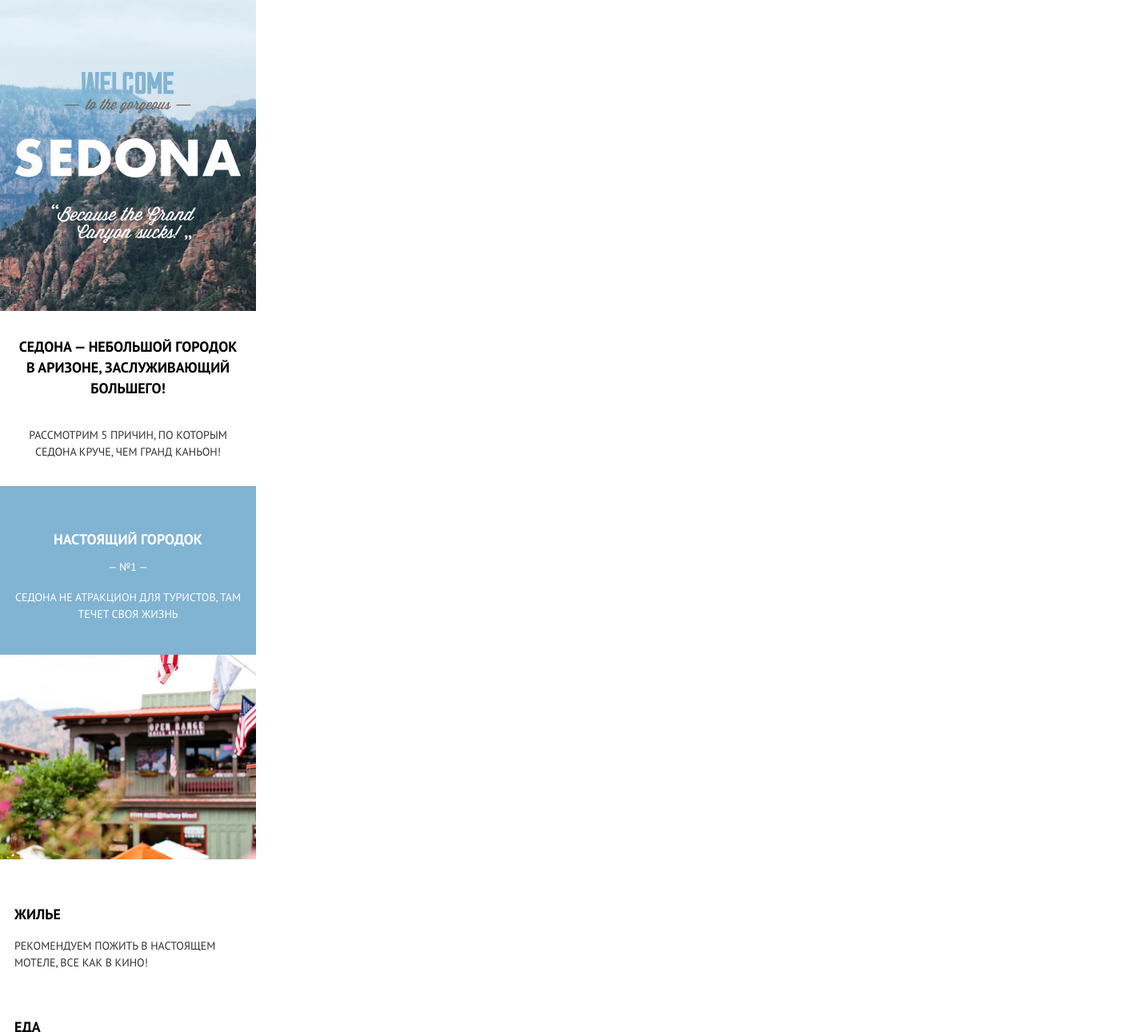
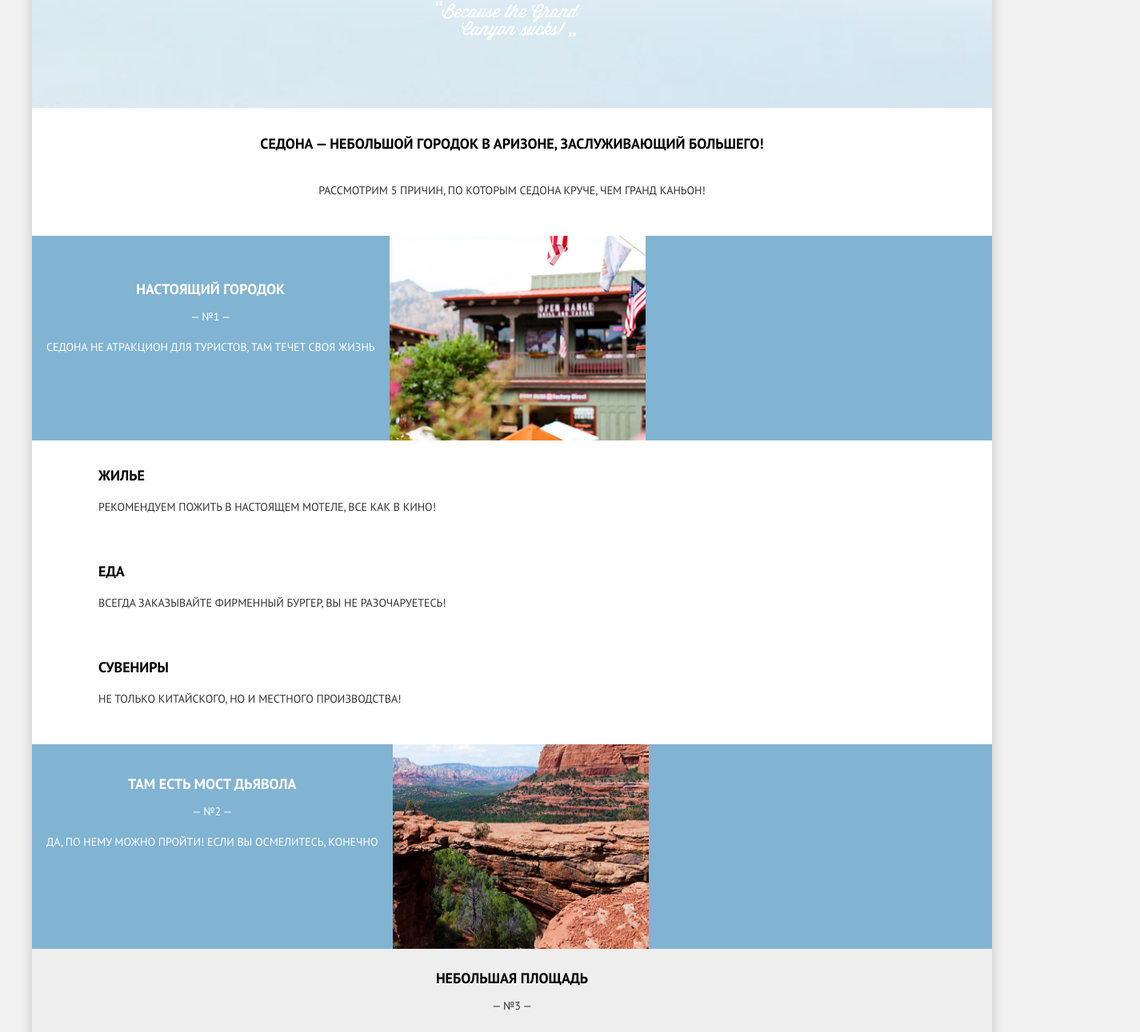
Before and after one commit to YuliaKoltsova/2274821-sedona-28, a website: page source/index.html in a window 1280 px wide. Shown: the part 351-1642 px from the top of the page at 80% size, 1425 px wide, since content can reach past the window. Drawn offline with nearby package versions, Linux system fonts and the light colour scheme; files that its build step writes are made by us from their sources.

Commit message:
Вносит изменения в разметку и стили раздела с преимуществами. Создает @media для шапки.

```diff
--- a/source/index.html
+++ b/source/index.html
@@ -4,6 +4,7 @@
     <meta charset="utf-8">
     <title>HTML Academy: Седона</title>
     <link href="css/style.css" rel="stylesheet">
+    <meta name="viewport" content="width=device-width, initial-scale=1">
   </head>
   <body class="page__body">
     <header class="header">
@@ -15,6 +16,7 @@
           <span class="visually-hidden">Открыть меню.</span>
         </button>
           <ul class="nav__list">
+            <li class="nav__item"></li>
             <li class="nav__item nav__item--current">
               <a class="nav__link">Главная</a>
             </li>
@@ -41,13 +43,13 @@
       </section>
       <section class="benefits">
           <h2 class="visually-hidden">Преимущества Седоны.</h2>
-          <div class="benefits__container container">
+          <div class="benefits__title-container">
             <p class="benefits__title title">Седона — небольшой городок в Аризоне, заслуживающий большего!</p>
             <p class="benefits__description">Рассмотрим 5 причин, по которым Седона круче, чем гранд каньон!</p>
           </div>
             <ol class="benefits__list">
             <li class="benefits__item benefits__item--background-blue">
-              <div class="benefits__container container benefits__container--first-blue-element">
+              <div class="benefits__item-container benefits__item-container--first-element">
                 <h3 class="benefits__title-item title">Настоящий городок</h3>
                 <p class="benefits__number">— №1 —</p>
                 <p class="benefits__description-item">Седона не атракцион для туристов, там течет своя жизнь</p>
@@ -58,20 +60,20 @@
               </li>
               <li>
                 <ul class="benefits__list benefits__list--internal">
-                  <li class="benefits__item benefits__item--house">
-                    <div class="benefits__container container">
+                  <li class="benefits__item benefits__item--internal benefits__item--house">
+                    <div class="benefits__item-internal-container">
                       <h3 class="benefits__title title benefits__title--internal-list">Жилье</h3>
                       <p class="benefits__description benefits__description--internal-list">Рекомендуем пожить в настоящем мотеле, все как в кино!</p>
                     </div>
                   </li>
-                  <li class="benefits__item benefits__item--food">
-                    <div class="benefits__container container">
+                  <li class="benefits__item benefits__item--internal benefits__item--food">
+                    <div class="benefits__item-internal-container">
                       <h3 class="benefits__title title benefits__title--internal-list">Еда</h3>
                       <p class="benefits__description benefits__description--internal-list">Всегда заказывайте фирменный бургер, Вы не разочаруетесь!</p>
                     </div>
                   </li>
-                  <li class="benefits__item benefits__item--souvenirs">
-                    <div class="benefits__container container">
+                  <li class="benefits__item benefits__item--internal benefits__item--souvenirs">
+                    <div class="benefits__item-internal-container">
                       <h3 class="benefits__title title benefits__title--internal-list">Сувениры</h3>
                       <p class="benefits__description benefits__description--internal-list">Не только китайского, но и местного производства!</p>
                     </div>
@@ -79,7 +81,7 @@
                 </ul>
               </li>
             <li class="benefits__item benefits__item--background-blue">
-              <div class="benefits__container container benefits__container--second-blue-element">
+              <div class="benefits__item-container benefits__item-container--second-blue-element">
                 <h3 class="benefits__title-item title">Там есть мост дьявола</h3>
                 <p class="benefits__number">— №2 —</p>
                 <p class="benefits__description-item">Да, по нему можно пройти! Если вы осмелитесь, конечно</p>
@@ -89,21 +91,21 @@
               </div>
               </li>
             <li class="benefits__item benefits__item--background-gray">
-              <div class="benefits__container container">
+              <div class="benefits__item-container benefits__item-container--gray-element">
                 <h3 class="benefits__title-item title">Небольшая площадь</h3>
                 <p class="benefits__number">— №3 —</p>
                 <p class="benefits__description-item">Все интересные места находятся очень близко</p>
               </div>
             </li>
             <li class="benefits__item benefits__item--background-gray">
-              <div class="benefits__container container">
+              <div class="benefits__item-container benefits__item-container--gray-element">
                 <h3 class="benefits__title-item title">Красивая дорога</h3>
                 <p class="benefits__number">— №4 —</p>
                 <p class="benefits__description-item">Ехать в Седону из Лас-Вегаса совсем не скучно!</p>
               </div>
               </li>
             <li class="benefits__item benefits__item--background-gray">
-              <div class="benefits__container container">
+              <div class="benefits__item-container benefits__item-container--gray-element">
                 <h3 class="benefits__title-item title">Мало туристов</h3>
                 <p class="benefits__number">— №5 —</p>
                 <p class="benefits__description-item">Большинство едет в гранд каньон и толпится там</p>
--- a/source/less/blocks/benefits.less
+++ b/source/less/blocks/benefits.less
@@ -1,46 +1,32 @@
-.benefits {
-  width: 100%;
-}
-
-.benefits__container {
-  width: 284px;
-}
-
-.benefits__container--first-blue-element {
-  padding-top: 54px;
-  padding-bottom: 40px;
+.benefits__title-container {
+  padding: 32px 18px 32px 18px;
 }
 
 .benefits__title {
   margin: 0;
   margin-bottom: 35px;
-  margin-top: 32px;
-}
-
-.benefits__description {
-  margin: 0;
-  margin-bottom: 32px;
 }
 
 .benefits__list {
-  list-style-type: none;
   margin: 0;
   padding: 0;
+  list-style-type: none;
   display: grid;
 }
 
-.benefits__image {
-  display: block;
-}
-
 .benefits__item--background-blue {
+  color: @main-color-second;
   background-color: @main-color;
-  color: @main-color-second;
-  padding: 0;
+  display: flex;
+  flex-wrap: wrap;
 }
 
 .benefits__item--background-blue .benefits__title-item {
   color: @main-color-second;
+}
+
+.benefits__item-container--first-element {
+  padding: 54px 18px 40px 18px;
 }
 
 .benefits__title-item {
@@ -57,28 +43,39 @@
   margin: 0;
 }
 
+.benefits__image-container {
+  width: 320px;
+  height: 256px;
+}
+
 .benefits__list--internal {
   display: grid;
-  grid-row-gap: 25px;
-  padding: 24px 0 46px 0;
+  padding: 23px 18px 46px 18px;
   text-align: start;
+  row-gap: 49px;
+}
+
+.benefits__item--internal {
+  padding: 8px 18px 0 65px;
 }
 
 .benefits__title--internal-list {
+  margin: 0;
   margin-bottom: 16px;
 }
 
 .benefits__description--internal-list {
-  margin-bottom: 0;
+  margin: 0;
 }
 
-.benefits__container--second-blue-element {
-  padding-top: 37px;
-  padding-bottom: 37px;
+.benefits__item-container--second-blue-element {
+  padding: 37px 18px 37px 18px;
 }
 
 .benefits__item--background-gray {
   background-color: @benefits-block;
-  padding-top: 23px;
-  padding-bottom: 23px;
 }
+
+.benefits__item-container--gray-element {
+  padding: 24px 18px 24px 18px;
+}
--- /dev/null
+++ b/source/less/blocks/header.less
@@ -0,0 +1,17 @@
+.header {
+  width: @mobile-container;
+
+  @media (min-width: @tablet-width) {
+    display: flex;
+    width: @tablet-width;
+  }
+
+  @media (min-width: @desktop-width) {
+    width: @desktop-width;
+  }
+}
+
+.header__logo {
+  width: 185px;
+  height: 96px;
+}
--- a/source/less/blocks/nav.less
+++ b/source/less/blocks/nav.less
@@ -5,21 +5,39 @@
   padding: 0;
   background-image: url("../../img/menu-icon-open.svg");
   background-color: @main-color-second;
+
+  @media (min-width: @tablet-width) {
+    display: none;
+  }
 }
 
 .nav__list {
   margin: 0;
   padding: 0;
   list-style-type: none;
-}
 
-.nav__item {
-  background-color: @main-color;
-  padding: 17px 10px 12px 10px;
+  @media (min-width: @tablet-width) {
+    display: flex;
+    width: @tablet-width;
+  }
+
+  @media (min-width: @desktop-width) {
+    width: @desktop-width;
+  }
 }
 
 .nav__link {
   color: @main-color-second;
   .text-title;
   text-decoration: none;
+  display: block;
+  padding: 17px 10px 12px 10px;
+  background-color: @main-color;
+
+  @media (min-width: @tablet-width) {
+    color: @title-color;
+    background-color: @main-color-second;
+    padding: 18px;
+    .text-small;
+  }
 }
--- /dev/null
+++ b/source/less/blocks/page.less
@@ -0,0 +1,17 @@
+.page {
+  background-color: @input-background;
+}
+
+.page__body {
+  width: 320px;
+  margin: 0 auto;
+  box-shadow: 0 5px 15px @page-shadow;
+
+  @media (min-width: @tablet-width) {
+    width: @tablet-width;
+  }
+
+  @media (min-width: @desktop-width) {
+    width: @desktop-width;
+  }
+}
--- a/source/less/global.less
+++ b/source/less/global.less
@@ -1,5 +1,5 @@
 body {
-  width: 320px;
+  width: 100%;
   height: 100%;
   margin: 0;
   font-family: "PT Sans", "Arial", sans-serif;
--- a/source/less/style.less
+++ b/source/less/style.less
@@ -7,6 +7,8 @@
 @import "../less/mixins.less";
 
 // Блоки компонентов
+@import "../less/blocks/page.less";
+@import "../less/blocks/header.less";
 @import "../less/blocks/container.less";
 @import "../less/blocks/nav.less";
 @import "../less/blocks/hero.less";
--- a/source/less/variables.less
+++ b/source/less/variables.less
@@ -7,6 +7,13 @@
 @modal-wrapper: rgba(0, 0, 0, 0.3);
 @title-color: #000000;
 @description-color: #333333;
+@page-shadow: rgba(0, 1, 1, 0.2);
 
 // Шрифт
 @main-font: "PT Sans", "Arial", sans-serif;
+
+// Размеры viewport
+@tablet-width: 768px;
+@desktop-width: 1200px;
+
+@mobile-container: 284px;
```
Also changed, not shown: source/img/benefits-triangle.svg (added).
